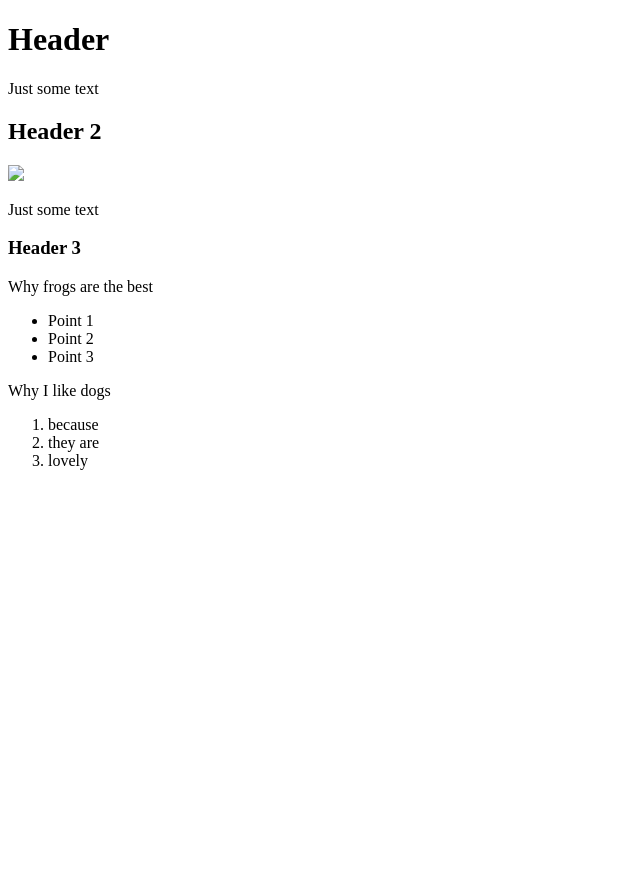
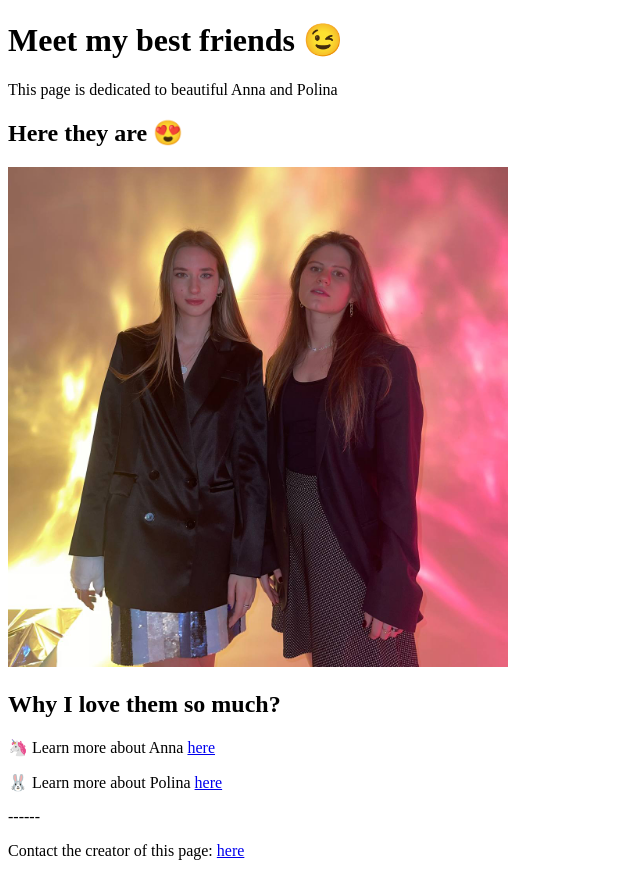
Before and after one commit to roshlili/roshlili.github.io, a plain HTML site: page index.html in a window 1280 px wide. Shown: the whole page, without its empty margins (0-640 px from the left). Before the commit the page ends 800 px from the top, so only its background shows below. Drawn offline with Linux system fonts and the light colour scheme.

Commit message:
Add files via upload

```diff
--- a/index.html
+++ b/index.html
@@ -2,36 +2,26 @@
 
 <html>
   <head>
-    <title>My first website</title> <!--'это название сайта и вкладки'-->
+    <title> ❤️ Anna & Polina</title> <!--'это название сайта и вкладки'-->
   </head>
 
   <body>
-            <h1>Header</h1>
+            <h1>Meet my best friends 😉</h1>
 
-          <p>Just some text</p>
+          <p>This page is dedicated to beautiful Anna and Polina</p>
 
-          <h2>Header 2</h2>
+          <h2>Here they are 😍</h2>
 
-          <img src="AAAABQPpPxBx-XaBHv9uPMHdJJp3aiT5Xy7l1p2t1NGP8UDIN48mGDijpsWr7OzQUpEQYmWTEJqlYOIxHEnlbM3FQIj6vxI8wog6V_ENr4UfyXFdT-LY.jpeg">
+          <img src="anna_polina.jpeg" width="500" height="500" alt="Computer Hope">
 
-          <p>Just some text</p>
+          <h2>Why I love them so much?</h2>
 
-          <h3>Header 3</h3>
+          <p>🦄 Learn more about Anna <a href=anna.html>here</a></p>
 
-          <p>Why frogs are the best</p>
+          <p>🐰 Learn more about Polina <a href=polina.html>here</a></p>
 
-          <ul>
-              <li>Point 1</li>
-              <li>Point 2</li>
-              <li>Point 3</li>
-          </ul>
+          ------
 
-          <p>Why I like dogs</p>
-
-          <ol>
-              <li>because</li>
-              <li>they are</li>
-              <li>lovely</li>
-          </ol>
+          <p>Contact the creator of this page: <a href="https://www.instagram.com/_lqvlqv/">here</a></p>
   </body>
 </html>
```
Also changed, not shown: anna.html (added, +34 -0 lines), polina.html (added, +34 -0 lines), anna_polina.jpeg (added), anyamok.jpg (added), polinaromanoff.jpg (added).
